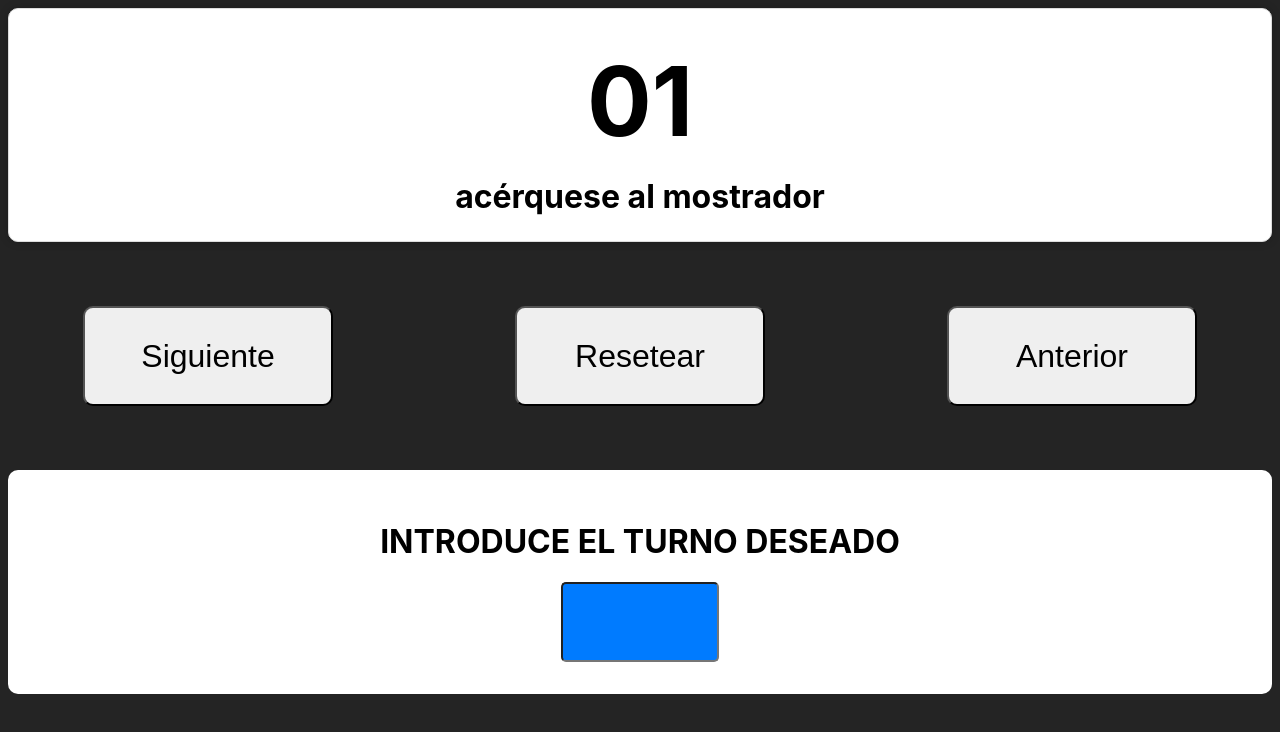
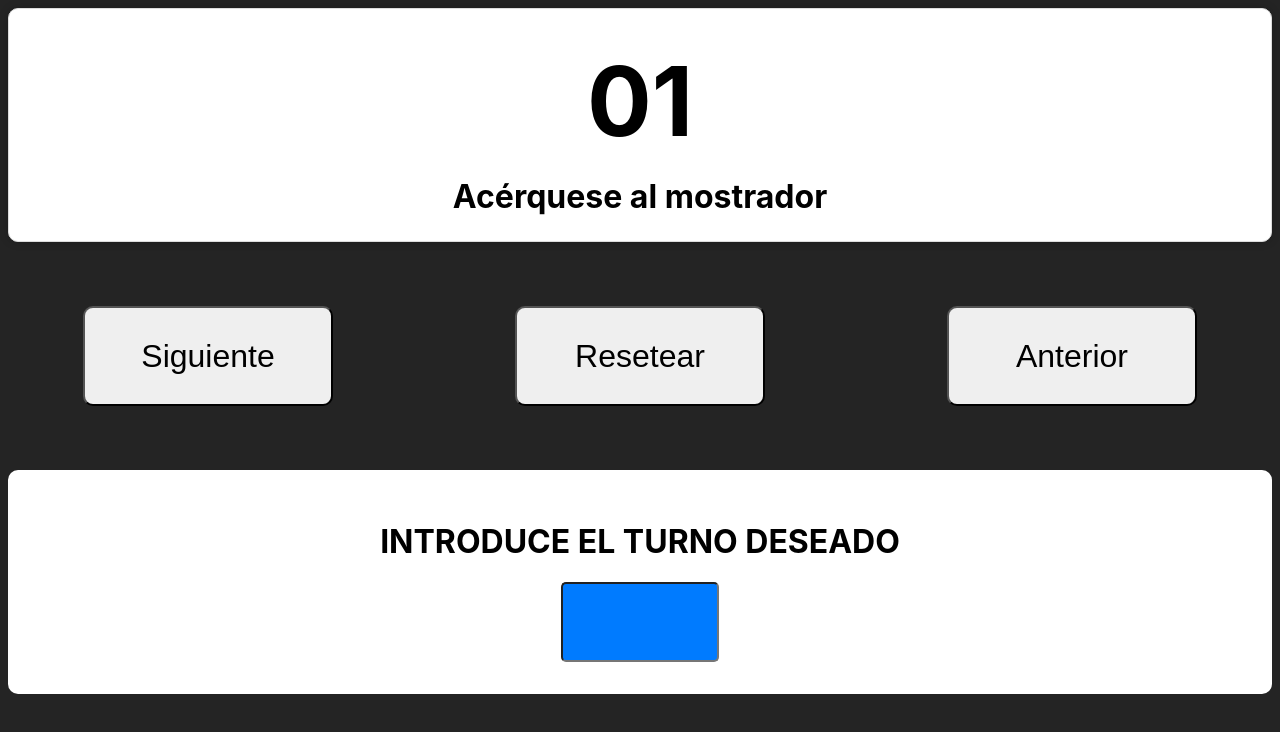
Before and after one commit to adriandcoding/Funciones, a website built with Vite: page index.html in a window 1280 px wide. Built offline with nearby package versions, Linux system fonts and the light colour scheme.

Commit message:
Corregir texto

```diff
--- a/index.html
+++ b/index.html
@@ -10,7 +10,7 @@
   <body>
     <div class="turno-display">
       <h1 class="numero-turno">01</h1>
-      <p class="texto-turno"> acérquese al mostrador</p>
+      <p class="texto-turno">Acérquese al mostrador</p>
     </div>
     <nav class="botones">
       <div class="turnosiguiente">
```
